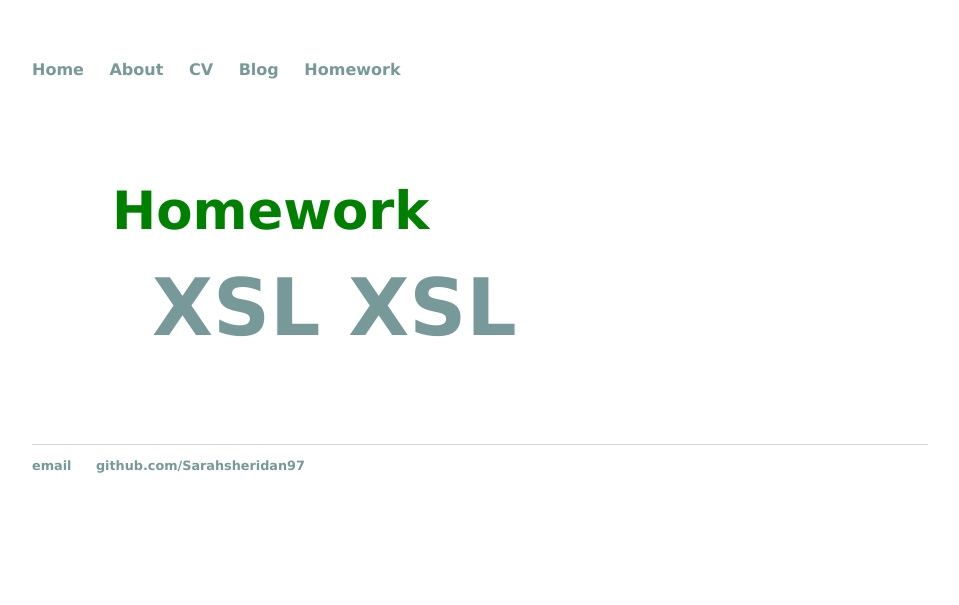
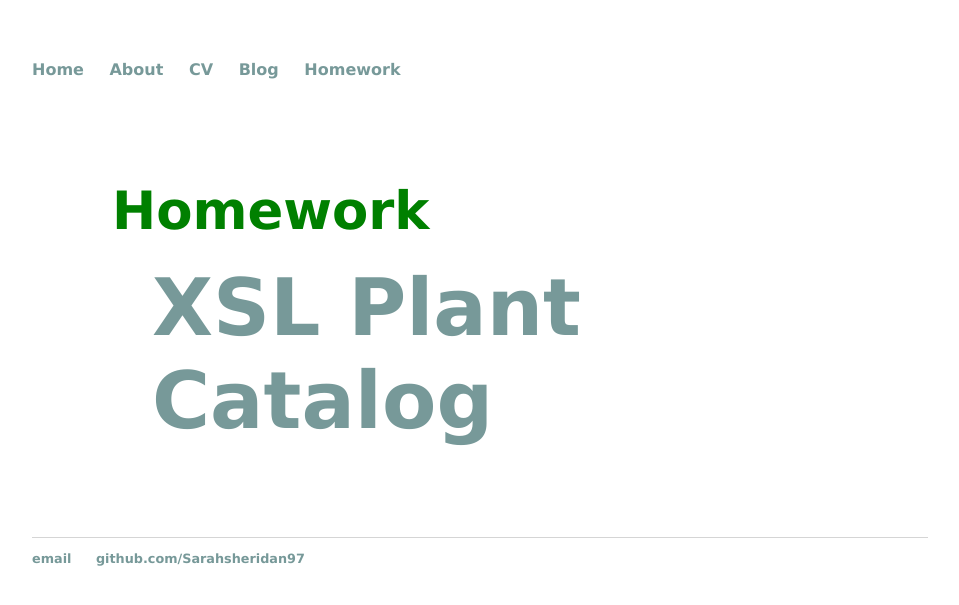
Before and after one commit to Sarahsheridan97/sarahsheridan97.github.io, a Jekyll site: the page built from homework/hw3/index.html, in a window 1280 px wide. Shown: the top 605 px of the page, without its empty margins (160-1119 px from the left). Built offline with Jekyll 4.4.1, drawn with Linux system fonts in a browser that asks for light colours.

Commit message:
Update index.html

```diff
--- a/homework/hw3/index.html
+++ b/homework/hw3/index.html
@@ -6,5 +6,5 @@ date: 2022-01-27
 <h1>{{ page.title }}</CW1>
 <ul class="posts">
 <li><a href="/homework/hw3/hw3.xsl">XSL</a></li>
-<li><a href="/homework/hw3/hw3.html">XSL</a></li>
+<li><a href="/homework/hw3/hw3.html">Plant Catalog</a></li>
 </ul>
```
